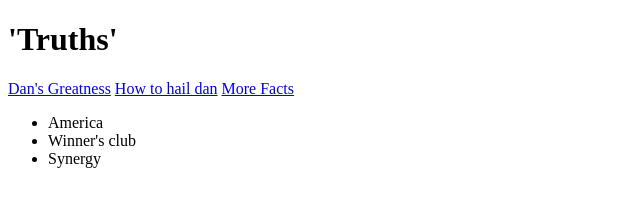
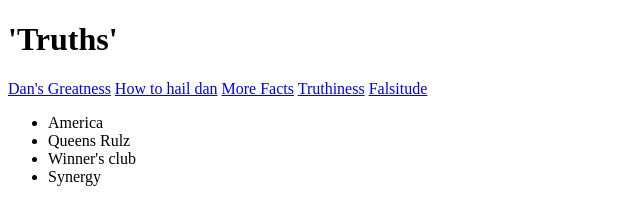
Before and after one commit to dan-for-president/propaganda-version-one, a plain HTML site: page index.html in a window 1280 px wide. Shown: the whole page, without its empty margins (0-640 px from the left). Drawn offline with Linux system fonts and the light colour scheme.

Commit message:
a tags and li items added

```diff
--- a/index.html
+++ b/index.html
@@ -10,11 +10,14 @@
       <a href="#">Dan's Greatness</a>
       <a href="#">How to hail dan</a>
       <a href="#">More Facts</a>
+      <a href="#">Truthiness</a>
+      <a href="#">Falsitude</a>
     </nav>
   </header>
   <footer>
     <ul>
       <li>America</li>
+      <li>Queens Rulz</li>
       <li>Winner's club</li>
       <li>Synergy</li>
     </ul>
```
